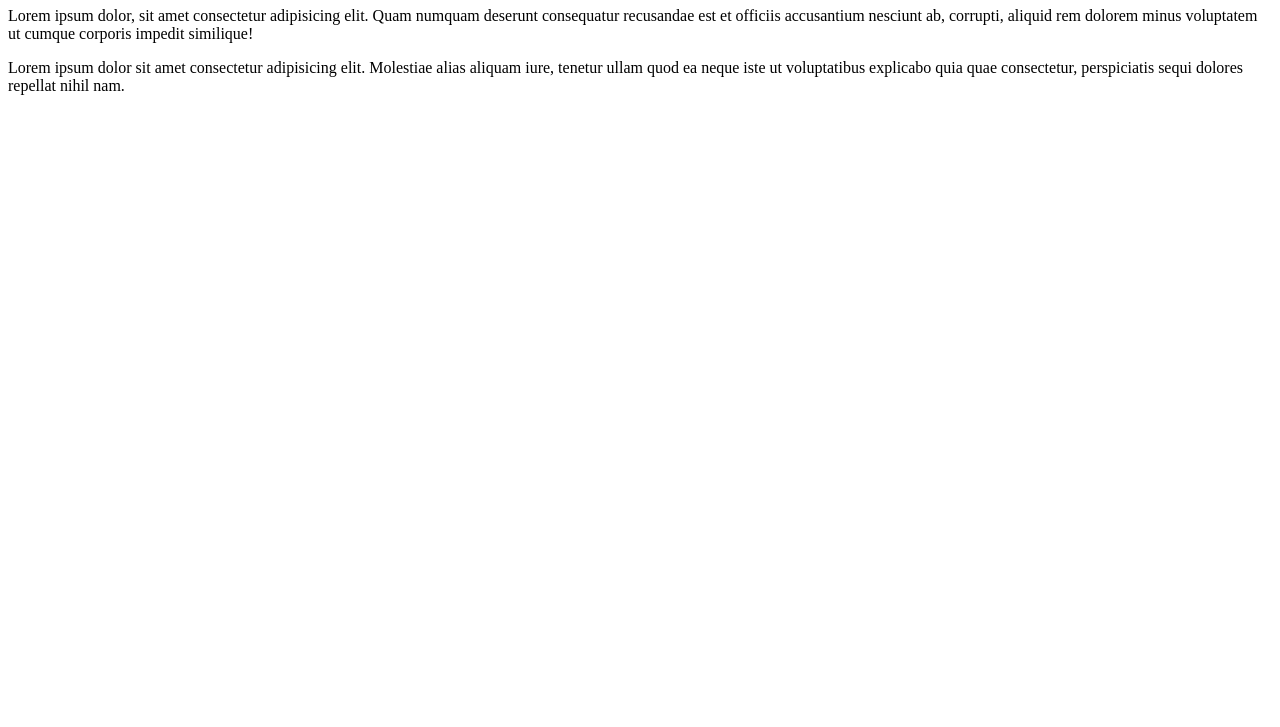
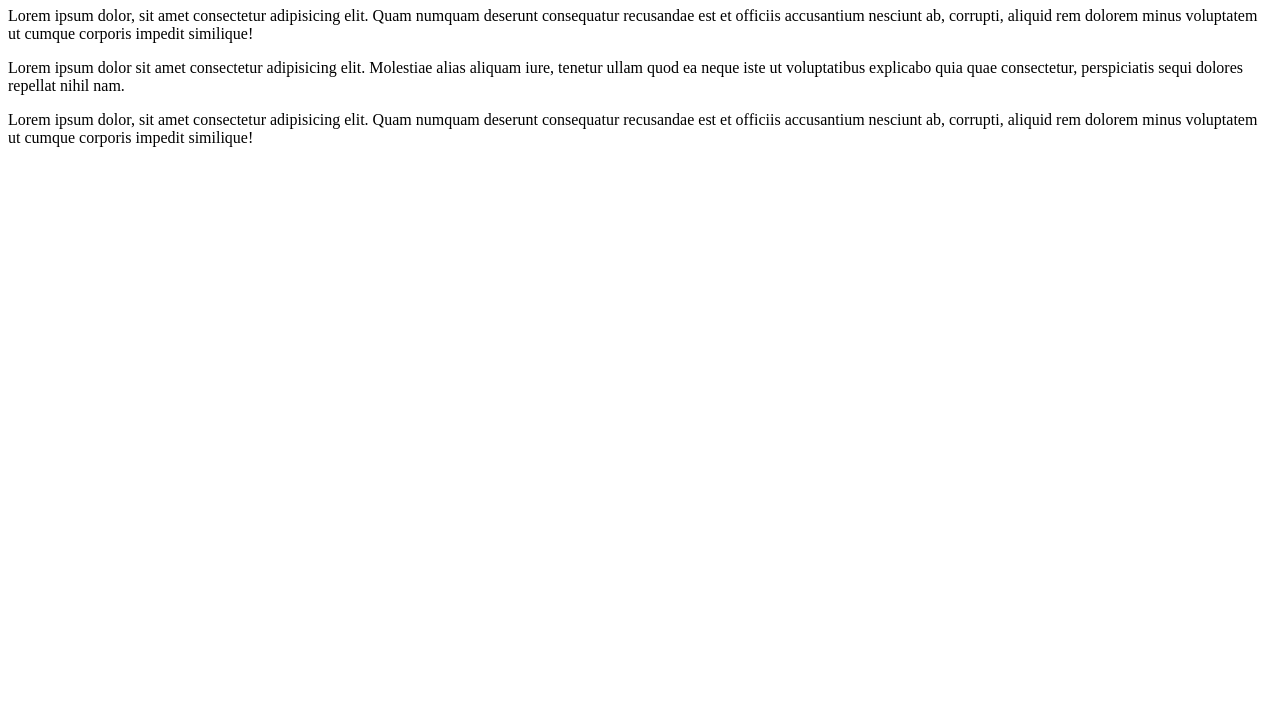
Before and after one commit to fikrialfnn/belajar-git-2, a plain HTML site: page index.html in a window 1280 px wide. Shown: the part 73-800 px from the top of the page. Drawn offline with Linux system fonts and the light colour scheme.

Commit message:
Update index.html

```diff
--- a/index.html
+++ b/index.html
@@ -13,5 +13,8 @@
     <p>
         Lorem ipsum dolor sit amet consectetur adipisicing elit. Molestiae alias aliquam iure, tenetur ullam quod ea neque iste ut voluptatibus explicabo quia quae consectetur, perspiciatis sequi dolores repellat nihil nam.
     </p>
+     <p>
+        Lorem ipsum dolor, sit amet consectetur adipisicing elit. Quam numquam deserunt consequatur recusandae est et officiis accusantium nesciunt ab, corrupti, aliquid rem dolorem minus voluptatem ut cumque corporis impedit similique!
+    </p>
 </body>
 </html>
```
